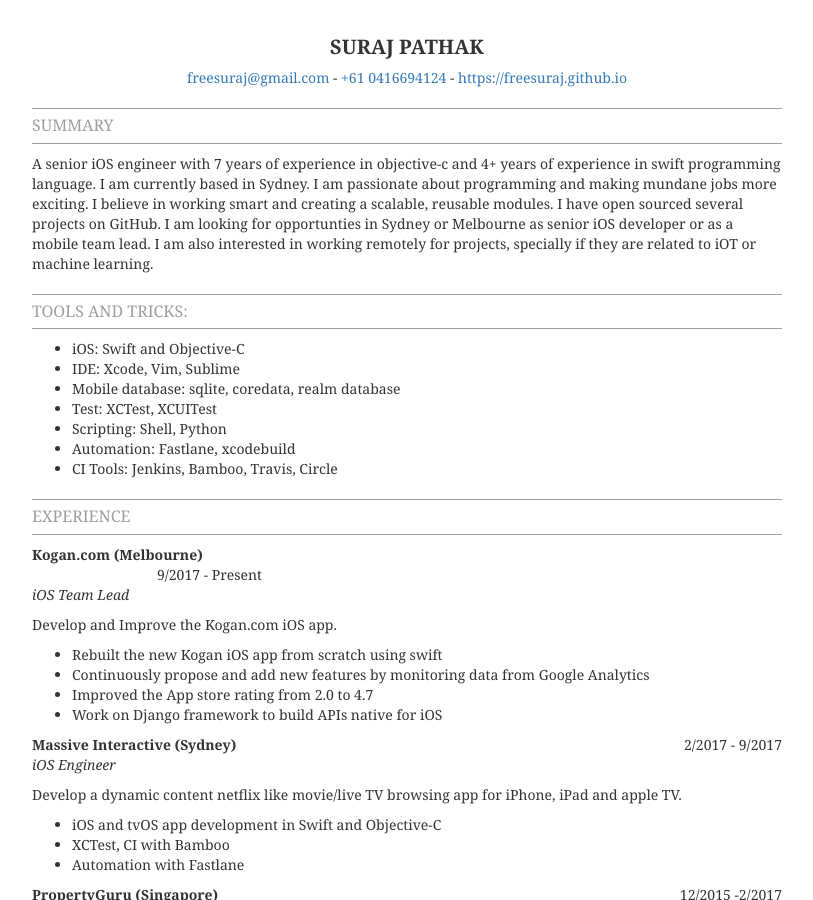
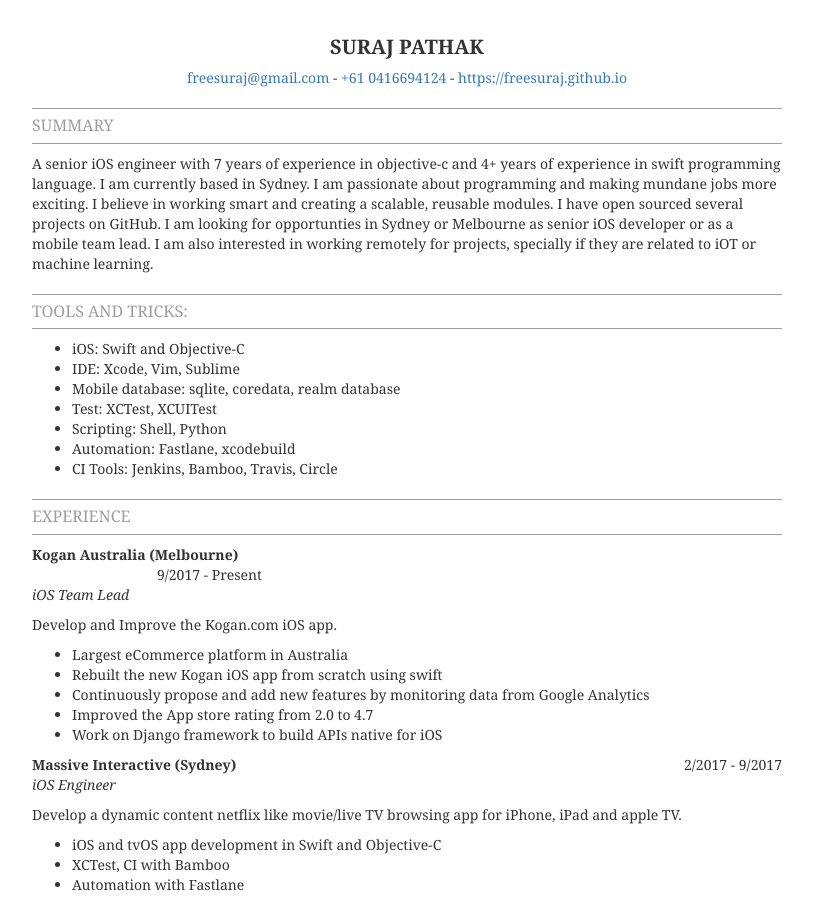
Before and after one commit to freesuraj/freesuraj.github.io, a Jekyll site: the page built from cv/index.markdown, in a window 1280 px wide and 900 px high. Shown: the whole window, without its empty margins (233-1046 px from the left). Built offline with Jekyll 4.4.1, drawn with Linux system fonts in a browser that asks for light colours; nearby versions of some CDN libraries.

Commit message:
Update index.markdown

```diff
--- a/cv/index.markdown
+++ b/cv/index.markdown
@@ -29,7 +29,7 @@
 ## Experience
 
 <div class="row">
-    <div class="col-xs-8 section-left">Kogan.com (Melbourne)</div>
+    <div class="col-xs-8 section-left">Kogan Australia (Melbourne)</div>
     <div class="col-xs-4 section-right">9/2017 - Present</div>
 </div>
 
@@ -37,6 +37,7 @@
 
 Develop and Improve the Kogan.com iOS app.
 
+* Largest eCommerce platform in Australia
 * Rebuilt the new Kogan iOS app from scratch using swift
 * Continuously propose and add new features by monitoring data from Google Analytics
 * Improved the App store rating from 2.0 to 4.7
```
